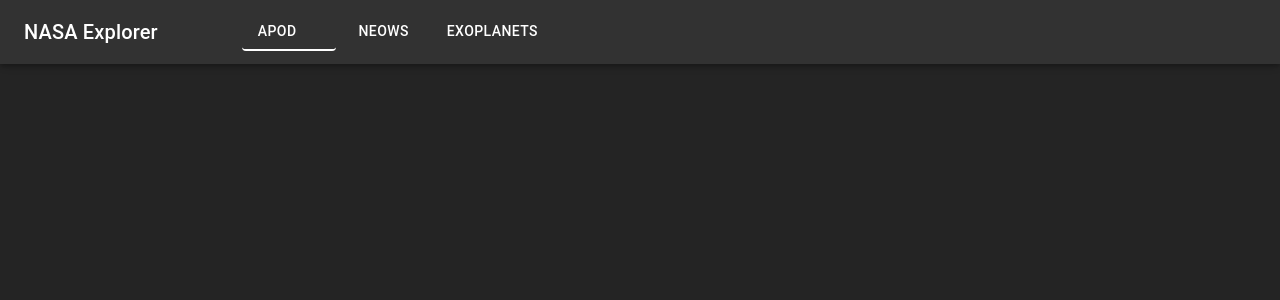
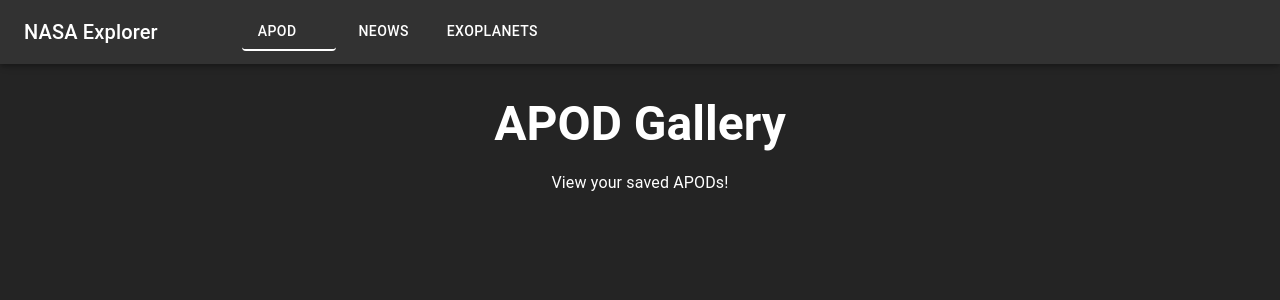
Before and after one commit to josejesusgarciajr/NASA, a React (Vite) app: page /apod-gallery in a window 1280 px wide. Shown: the top 300 px of the page. Built offline with nearby package versions, Linux system fonts and the light colour scheme; some icons are missing.

Commit message:
APOD Explorer blank page

```diff
--- a/src/App.tsx
+++ b/src/App.tsx
@@ -2,10 +2,12 @@ import { Routes, Route } from 'react-router-dom'
 import { NavBar } from './components/NavBar'
 import { Home } from './pages/Home'
 import { APODExplorer } from './pages/APODExplorer'
+import { APODGallery } from './pages/APODGallery'
 import { NEOWS } from './pages/NEOWS'
-import './App.css'
 import { Box } from '@mui/material'
 import { Exoplanets } from './pages/Exoplanets'
+
+import './App.css'
 
 function App() {
   return (
@@ -15,6 +17,7 @@ function App() {
         <Routes>
           <Route path="/" element={<Home />} />
           <Route path="/apod-explorer" element={<APODExplorer />} />
+          <Route path="/apod-gallery" element={<APODGallery />} />
           <Route path="/neows" element={<NEOWS />} />
           <Route path="/exoplanets" element={<Exoplanets />} />
         </Routes>
--- a/src/components/NavBar.tsx
+++ b/src/components/NavBar.tsx
@@ -52,8 +52,8 @@ export const NavButton = ({ to, end, children }: NavButtonProps) => {
 }
 
 const apodLinks = [
-  { to: '/apod-explorer', label: 'APOD Explorer' },
-  { to: '/apod-gallery', label: 'APOD Gallery' },
+  { to: '/apod-explorer', label: 'Explorer' },
+  { to: '/apod-gallery', label: 'Gallery' },
 ]
 
 const navLinks = [
--- /dev/null
+++ b/src/pages/APODGallery.tsx
@@ -0,0 +1,10 @@
+import { NASAServiceDisplay } from '../NASA_Components/NASAServiceDisplay'
+
+export const APODGallery = () => {
+    return (
+        <>
+            <NASAServiceDisplay serviceAcronym='APOD Gallery' serviceName='View your saved APODs!' />
+
+        </>
+    );
+}
```
